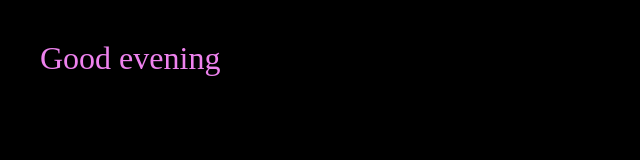
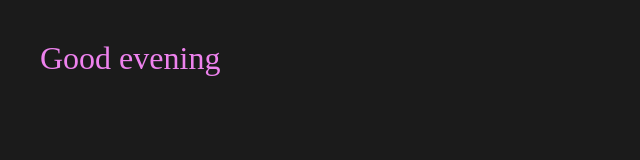
Before and after one commit to alexqguo/personal-site, a Gatsby site: page / in a window 1280 px wide. Shown: the whole page, without its empty margins (0-640 px from the left). Built offline with nearby package versions, Linux system fonts and the light colour scheme; Gatsby itself is replaced by a stand-in of ours.

Commit message:
Small css changes for easier readability

```diff
--- a/src/styles/default.css
+++ b/src/styles/default.css
@@ -25,12 +25,12 @@
   font-weight: 200;
   font-family: 'Noto Serif JP', serif;
 
-  color: white;
-  background-color: black;
+  color: #ede0c8;
+  background-color: #1b1b1b;
 }
 
 a {
-  color: cyan;
+  color: #0dd;
 }
 
 a:visited {
```
